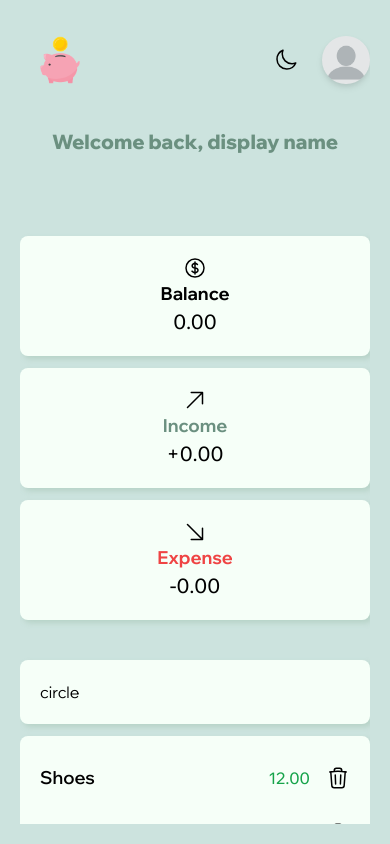
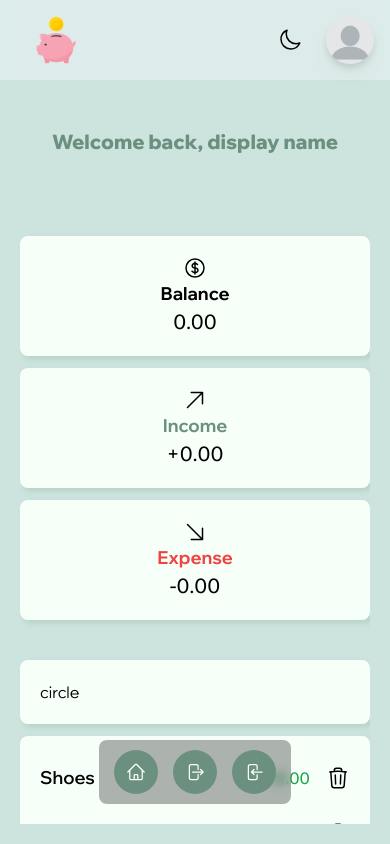
Before and after one commit to AnitaIkediashi/budget-app, a React (Create React App) app: page /dashboard in a window 390 px wide. Built offline with nearby package versions, Linux system fonts and the light colour scheme.

Commit message:
responsiveness with mobile

```diff
--- a/src/components/dashboard/Greeting.jsx
+++ b/src/components/dashboard/Greeting.jsx
@@ -2,7 +2,7 @@ import React from "react";
 
 const Greeting = () => {
   return (
-    <h1 className="font-extrabold xl:text-3xl md:text-2xl text-xl text-[#6B9080]  ">
+    <h1 className="font-extrabold md:text-3xl text-xl text-[#6B9080] pt-20 lg:pt-0 ">
       Welcome back, display name
     </h1>
   );
--- a/src/components/dashboard/MainBar.jsx
+++ b/src/components/dashboard/MainBar.jsx
@@ -15,7 +15,7 @@ const MainBar = () => {
     <>
       <section className="h-full overflow-y-scroll overflow-x-hidden hide-scroll lg:px-7">
         {/* extras shown on mobile */}
-        <div className="lg:hidden items-center justify-between flex">
+        <div className="lg:hidden items-center justify-between flex fixed top-0 left-0 right-0 px-4 bg-[#eaf4f48a] backdrop-blur-sm">
           <Link to="/">
             <img src={logo} alt="logo" className="w-20" />
           </Link>
--- a/src/components/dashboard/SideBar.jsx
+++ b/src/components/dashboard/SideBar.jsx
@@ -11,6 +11,7 @@ import {
 const SideBar = () => {
   return (
     <>
+      {/* desktop */}
       <div className="bg-color-green-300 h-full rounded-2xl shadow-[3px_4px_6px_0px_rgba(0,0,0,0.25)] lg:block hidden px-4 relative">
         {/* logo */}
         <div className="flex items-center justify-center w-full mt-3 mb-16">
@@ -63,6 +64,25 @@ const SideBar = () => {
           </div>
         </aside>
       </div>
+
+      {/* mobile */}
+      <ul className="fixed left-1/2 -translate-x-1/2 bottom-10 bg-[rgba(0,0,0,0.3)] md:w-[15rem] w-[12rem] md:h-20 h-16 backdrop-blur-sm rounded-lg lg:hidden flex items-center justify-evenly md:gap-2">
+        <li className="bg-color-green-300 rounded-full p-3 md:p-4">
+          <Link to="/" className="text-color-white-100">
+            <HomeIcon className="md:w-6 w-5" />
+          </Link>
+        </li>
+        <li className="bg-color-green-300 rounded-full p-3 md:p-4">
+          <Link to="/login" className="text-color-white-100">
+            <ArrowRightOnRectangleIcon className="md:w-6 w-5" />
+          </Link>
+        </li>
+        <li className="bg-color-green-300 rounded-full p-3 md:p-4">
+          <Link to="/logout" className="text-color-white-100">
+            <ArrowLeftOnRectangleIcon className="md:w-6 w-5" />
+          </Link>
+        </li>
+      </ul>
     </>
   );
 };
--- a/src/components/dashboard/Theme.jsx
+++ b/src/components/dashboard/Theme.jsx
@@ -6,7 +6,7 @@ const Theme = () => {
   return (
     <div className="flex items-center gap-6">
       <MoonIcon className="w-6" />
-      <img src={Avtr} alt="blank profile pic" className="w-12 rounded-full drop-shadow-md" />
+      <img src={Avtr} alt="blank profile pic" className="w-12 rounded-full drop-shadow-lg lg:drop-shadow-md" />
     </div>
   );
 };
```
